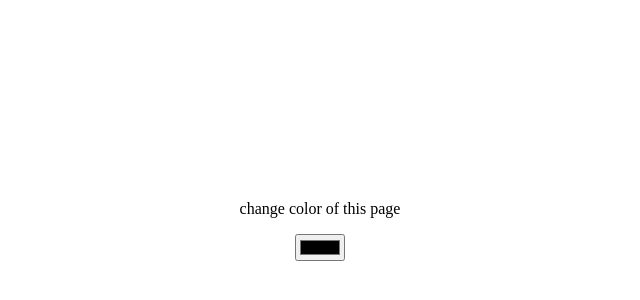
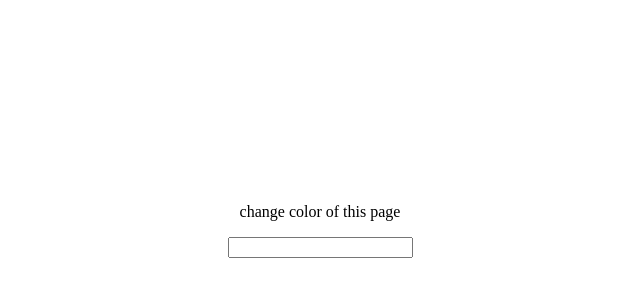
Before and after one commit to Armandoyerek11/actividad2y3, a plain HTML site: page index.html in a window 1280 px wide. Shown: the part 186-486 px from the top of the page, without its empty margins (320-960 px from the left). Drawn offline with Linux system fonts and the light colour scheme.

Commit message:
se agrego para poner el numero exadecimal

```diff
--- a/index.html
+++ b/index.html
@@ -13,7 +13,7 @@
 <body>
     <div class="container" id="main">
         <p>change color of this page</p>
-        <input type="color" id="picker" oninput="changeColor(this)" />
+        <input type="text" id="pik" oninput="changeColor(this)" />
     </div>
 </body>
 
```
